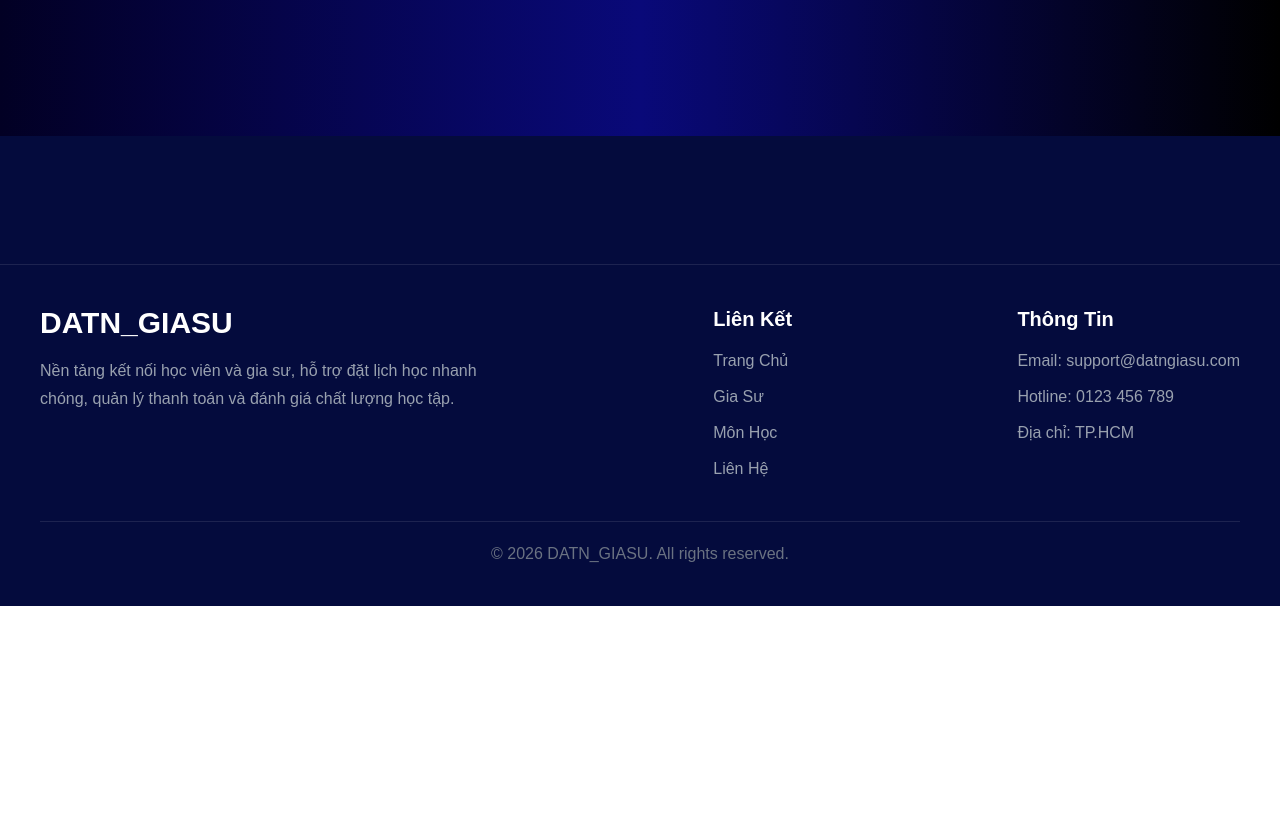
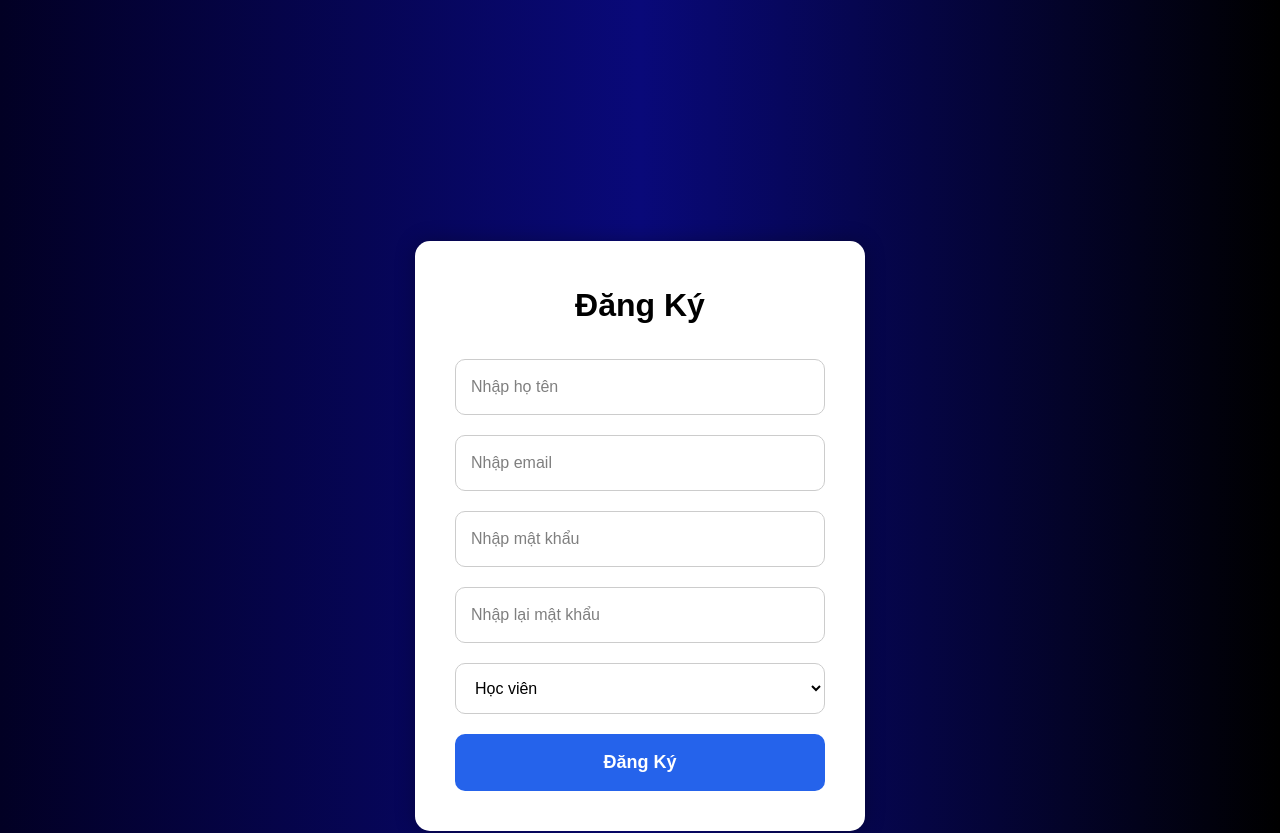
Before and after one commit to 0306231325-ui/Giasu, a React app in the folder frontend/: page / in a window 1280 px wide. Shown: the part 1420-2253 px from the top of the page. Before the commit the page ends 2026 px from the top, so only its background shows below. Built offline with nearby package versions, Linux system fonts and the light colour scheme; no server answers; the HTML template or start-up script is replaced by a standard one.

Commit message:
them trang dang ky

```diff
--- a/frontend/src/App.jsx
+++ b/frontend/src/App.jsx
@@ -6,6 +6,7 @@ import MainLayout from "./layouts/MainLayout";
 import BaiVietDetail from "./pages/BaiVietDetail";
 import DanhSachGiaSu from './pages/tutor/DanhSachGiaSu';
 import Login from "./pages/login/Login";
+import Register from "./pages/register/Register";
 function App() {
 
   useEffect(() => {
@@ -28,7 +29,7 @@ function App() {
 
         <Route path="/gia-su" element={<DanhSachGiaSu />} />
         <Route path="/login" element={<Login />} />
-
+        <Route path="/register" element={<Register />} />
         <Route
           path="/baiviet/:slug"
           element={<BaiVietDetail />}
--- a/frontend/src/components/Navbar.jsx
+++ b/frontend/src/components/Navbar.jsx
@@ -27,9 +27,12 @@ function Navbar() {
 
 
 
-        <button className="bg-blue-500 hover:bg-blue-600 px-5 py-2 rounded-xl transition">
-          Đăng Ký
-        </button>
+            <Link
+        to="/register"
+        className="bg-blue-500 hover:bg-blue-600 px-5 py-2 rounded-xl transition"
+      >
+        Đăng Ký
+      </Link>
 
       </div>
 
--- a/frontend/src/pages/Home.jsx
+++ b/frontend/src/pages/Home.jsx
@@ -1,6 +1,7 @@
 import Hero from "../components/Hero";
 import BaiVietMoi from "../components/BaiVietMoi";
 import Login from "./login/Login";
+import Register from "./register/Register";
 
 function Home() {
   return (
@@ -8,6 +9,7 @@ function Home() {
       <Hero />
       <BaiVietMoi />
       <Login />
+      <Register />
     </>
   );
 }
--- a/frontend/src/pages/login/Login.jsx
+++ b/frontend/src/pages/login/Login.jsx
@@ -1,4 +1,5 @@
 import { useState } from "react";
+import { Link } from "react-router-dom";
 
 function Login() {
   const [email, setEmail] = useState("");
@@ -104,7 +105,9 @@ function Login() {
 
         <p style={styles.text}>
           Chưa có tài khoản?{" "}
-          <span style={styles.register}>Đăng ký</span>
+          <Link to="/register" style={styles.register}>
+            Đăng ký
+          </Link>
         </p>
       </div>
     </div>
--- /dev/null
+++ b/frontend/src/pages/register/Register.jsx
@@ -0,0 +1,150 @@
+import { useState } from "react";
+
+function Register() {
+  const [formData, setFormData] = useState({
+    name: "",
+    email: "",
+    password: "",
+    confirmPassword: "",
+    role: "student",
+  });
+
+  const handleChange = (e) => {
+    setFormData({
+      ...formData,
+      [e.target.name]: e.target.value,
+    });
+  };
+
+  const handleRegister = (e) => {
+    e.preventDefault();
+
+    console.log(formData);
+
+    alert("Đăng ký thành công");
+  };
+
+  const styles = {
+    container: {
+      minHeight: "100vh",
+      background: "linear-gradient(to right, #020024, #090979, #000)",
+      display: "flex",
+      justifyContent: "center",
+      alignItems: "center",
+    },
+
+    box: {
+      width: "450px",
+      background: "#fff",
+      padding: "40px",
+      borderRadius: "15px",
+      boxShadow: "0 0 20px rgba(0,0,0,0.3)",
+    },
+
+    title: {
+      textAlign: "center",
+      marginBottom: "30px",
+      fontSize: "32px",
+      fontWeight: "bold",
+      color: "#000",
+    },
+
+    form: {
+      display: "flex",
+      flexDirection: "column",
+      gap: "20px",
+    },
+
+    input: {
+      padding: "15px",
+      borderRadius: "10px",
+      border: "1px solid #ccc",
+      fontSize: "16px",
+      color: "#000",
+      background: "#fff",
+      outline: "none",
+    },
+
+    select: {
+      padding: "15px",
+      borderRadius: "10px",
+      border: "1px solid #ccc",
+      fontSize: "16px",
+      color: "#000",
+      background: "#fff",
+    },
+
+    button: {
+      padding: "15px",
+      border: "none",
+      borderRadius: "10px",
+      background: "#2563eb",
+      color: "#fff",
+      fontSize: "18px",
+      fontWeight: "bold",
+      cursor: "pointer",
+    },
+  };
+
+  return (
+    <div style={styles.container}>
+      <div style={styles.box}>
+        <h1 style={styles.title}>Đăng Ký</h1>
+
+        <form onSubmit={handleRegister} style={styles.form}>
+          <input
+            type="text"
+            name="name"
+            placeholder="Nhập họ tên"
+            value={formData.name}
+            onChange={handleChange}
+            style={styles.input}
+          />
+
+          <input
+            type="email"
+            name="email"
+            placeholder="Nhập email"
+            value={formData.email}
+            onChange={handleChange}
+            style={styles.input}
+          />
+
+          <input
+            type="password"
+            name="password"
+            placeholder="Nhập mật khẩu"
+            value={formData.password}
+            onChange={handleChange}
+            style={styles.input}
+          />
+
+          <input
+            type="password"
+            name="confirmPassword"
+            placeholder="Nhập lại mật khẩu"
+            value={formData.confirmPassword}
+            onChange={handleChange}
+            style={styles.input}
+          />
+
+          <select
+            name="role"
+            value={formData.role}
+            onChange={handleChange}
+            style={styles.select}
+          >
+            <option value="student">Học viên</option>
+            <option value="tutor">Gia sư</option>
+          </select>
+
+          <button type="submit" style={styles.button}>
+            Đăng Ký
+          </button>
+        </form>
+      </div>
+    </div>
+  );
+}
+
+export default Register;
```
